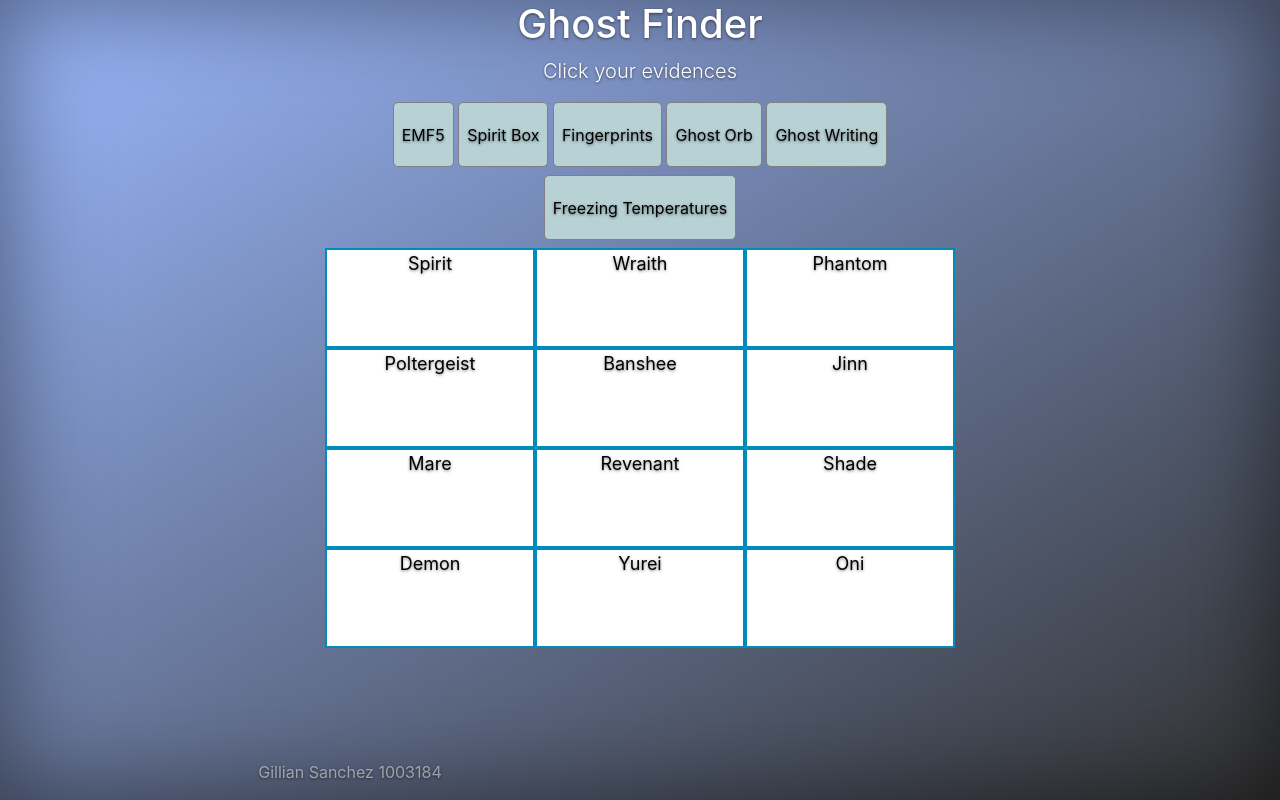
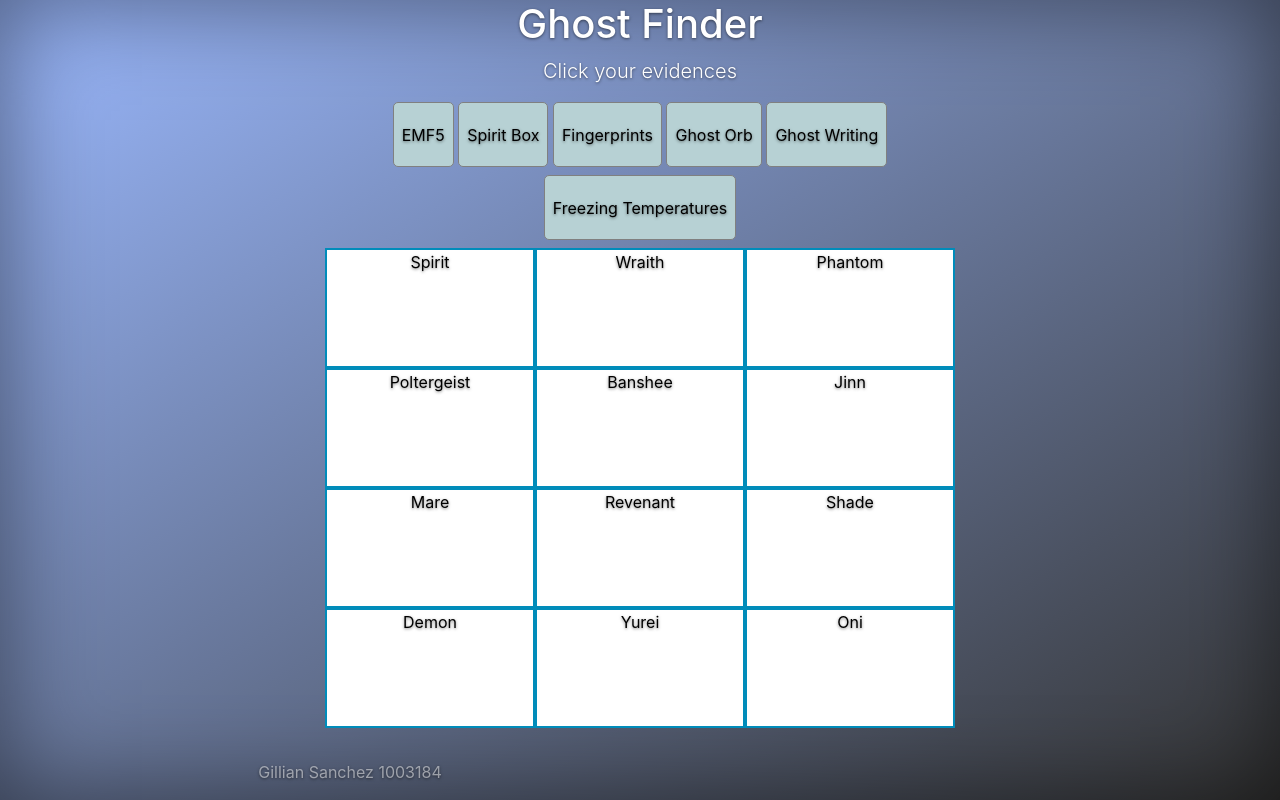
Before and after one commit to GillYan/Phasmophobia-Helper, a Flask app: page / in a window 1280 px wide. Run offline with Flask 2, Linux system fonts and the light colour scheme; some libraries are stand-ins or nearby versions.

Commit message:
Changed font sizes depending on screen size

```diff
--- a/static/css/custom.css
+++ b/static/css/custom.css
@@ -38,6 +38,7 @@ input.ck-btn + label:active {
 
 .container {
     width: auto;
+    height: auto;
     margin-left: auto;
     margin-right: auto;
 }
@@ -47,9 +48,9 @@ input.ck-btn + label:active {
   color: black;
   border: 2px solid #008CBA;
   width: 33.3333333%;
-  height: 100px;
+  height: 15vh;
   float: left;
-  font-size: 5vw;
+  font-size: 4vw;
 }
 
 /*Disable selection of text*/
@@ -63,9 +64,16 @@ input.ck-btn + label:active {
                                   supported by Chrome, Edge, Opera and Firefox */
 }
 
-/* Set max font size of text in boxes to 18px */
+/* Set max font size of text in boxes to 12px for 320px - 360px width */
+@media (min-width: 320px) {
+  .box {
+    font-size: 12px;
+  }
+}
+
+/* Set max font size to 16px */
 @media (min-width: 360px) {
   .box {
-    font-size: 18px;
+    font-size: 16px;
   }
 }
```
